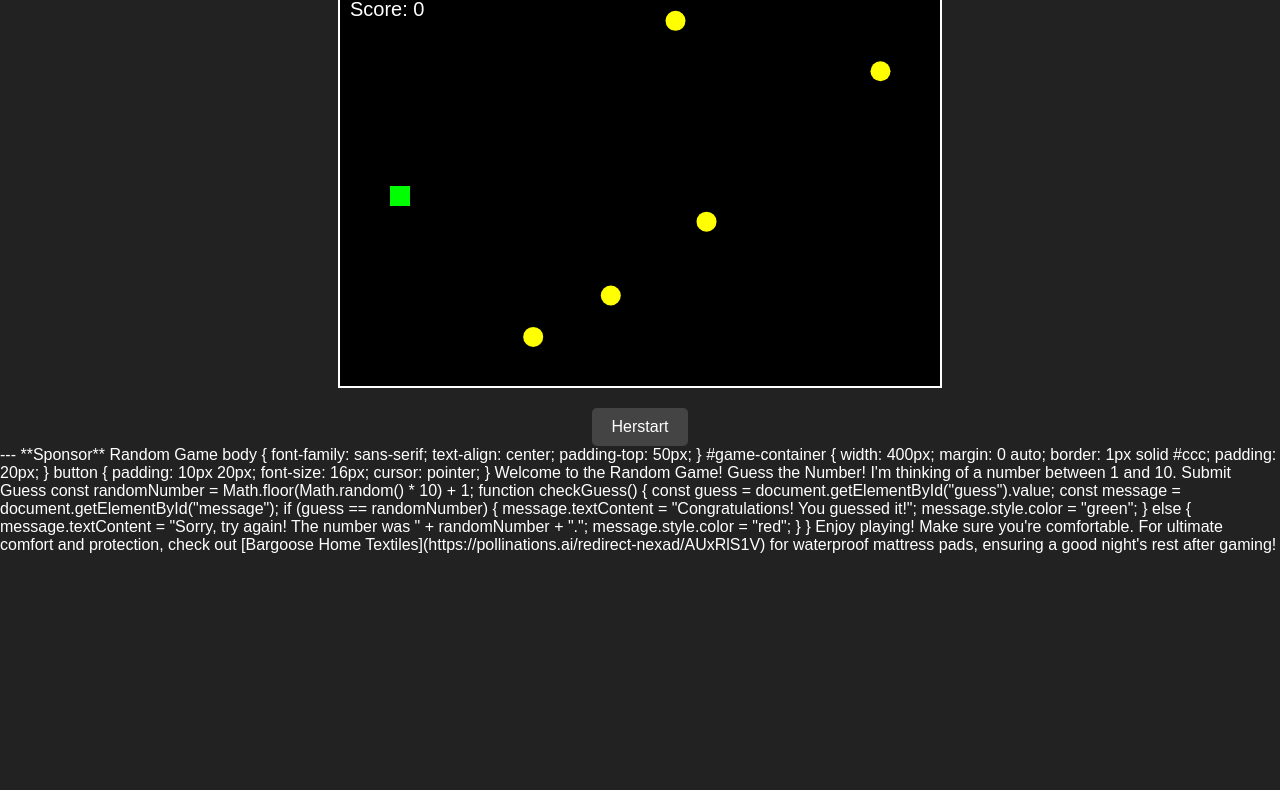
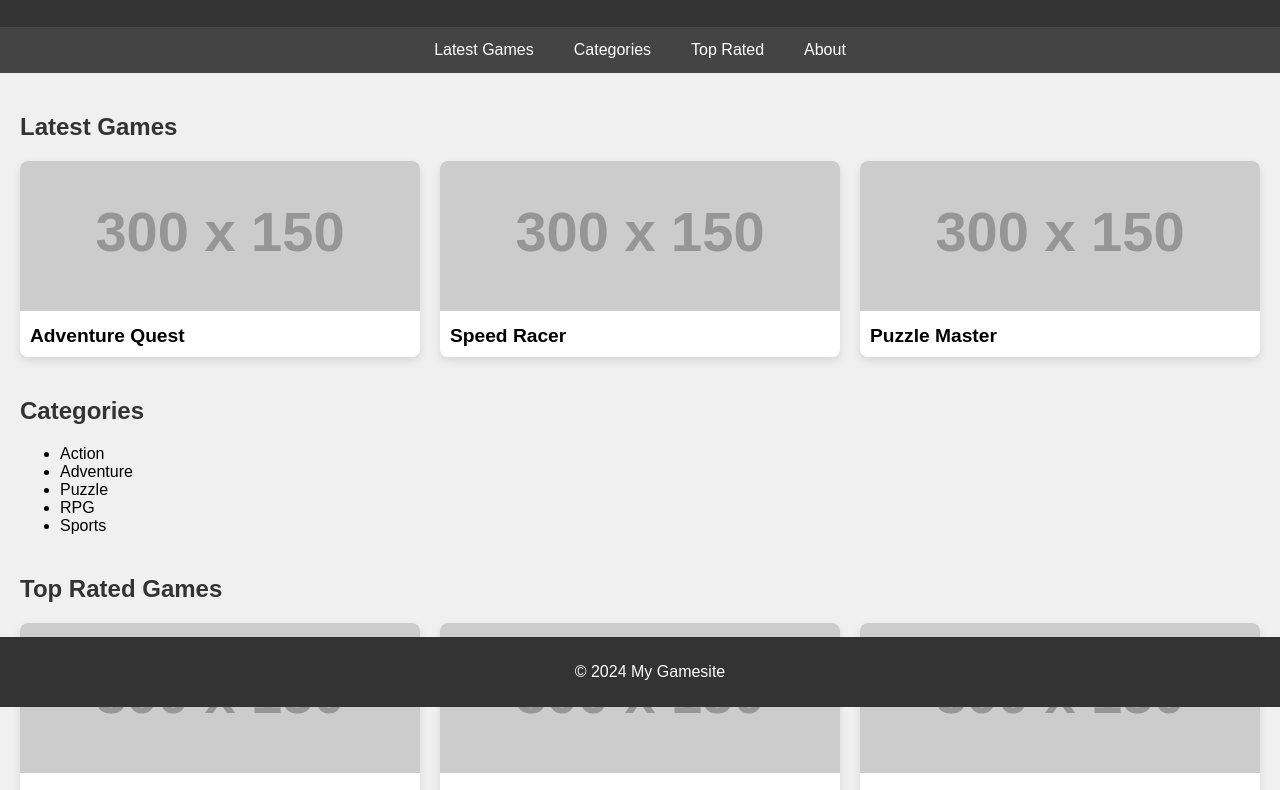
Before and after one commit to HyperRushNet/HyperRushNet, a plain HTML site: page index.html in a window 1280 px wide. Shown: the part 93-883 px from the top of the page. Before the commit the page ends 800 px from the top, so only its background shows below. Drawn offline with Linux system fonts and the light colour scheme; placeholder pictures from the web are drawn by us.

Commit message:
Automatische deploy: update index.html - 2025-07-24T18:11:54.571Z

```diff
--- a/index.html
+++ b/index.html
@@ -1,184 +1,139 @@
 <!DOCTYPE html>
-<html lang="nl">
+<html lang="en">
 <head>
 <meta charset="UTF-8" />
 <meta name="viewport" content="width=device-width, initial-scale=1.0" />
-<title>Random Game Pagina</title>
+<title>My Gamesite</title>
 <style>
 body {
+ font-family: Arial, sans-serif;
+ background-color: #f0f0f0;
  margin: 0;
-    font-family: Arial, sans-serif;
-    background-color: #222;
-    color: #fff;
-    display: flex;
-    flex-direction: column;
-    align-items: center;
-    justify-content: start;
-    min-height: 100vh;
+ padding: 0;
 }
 header {
+ background-color: #333;
+ color: white;
  padding: 20px;
-    font-size: 2em;
+ text-align: center;
 }
-  canvas {
-    border: 2px solid #fff;
-    background-color: #000;
+nav {
+ display: flex;
+ justify-content: center;
+ background-color: #444;
 }
-  button {
-    margin-top: 20px;
-    padding: 10px 20px;
-    font-size: 1em;
-    cursor: pointer;
-    background-color: #444;
-    color: #fff;
-    border: none;
-    border-radius: 5px;
+nav a {
+ color: white;
+ padding: 14px 20px;
+ text-decoration: none;
+ text-align: center;
 }
-  button:hover {
-    background-color: #666;
+nav a:hover {
+ background-color: #555;
+}
+main {
+ padding: 20px;
+}
+section {
+ margin-bottom: 40px;
+}
+h2 {
+ color: #333;
+}
+.game-grid {
+ display: grid;
+ grid-template-columns: repeat(auto-fit, minmax(200px, 1fr));
+ gap: 20px;
+}
+.game-card {
+ background-color: white;
+ border-radius: 8px;
+ overflow: hidden;
+ box-shadow: 0 4px 8px rgba(0,0,0,0.1);
+}
+.game-image {
+ width: 100%;
+ height: 150px;
+ object-fit: cover;
+}
+.game-title {
+ padding: 10px;
+ font-size: 1.2em;
+ font-weight: bold;
+}
+footer {
+ background-color: #333;
+ color: white;
+ text-align: center;
+ padding: 10px;
+ position: fixed;
+ bottom: 0;
+ width: 100%;
 }
 </style>
 </head>
 <body>
-<header>Mini Collectie Game</header>
-<canvas id="gameCanvas" width="600" height="400"></canvas>
-<button id="restartBtn">Herstart</button>
-<script>
-const canvas = document.getElementById('gameCanvas');
-const ctx = canvas.getContext('2d');
-const restartBtn = document.getElementById('restartBtn');
-
-let player = { x: 50, y: 200, size: 20, speed: 5, color: 'lime' };
-let coins = [];
-const coinCount = 5;
-let score = 0;
-let keys = {};
-
-function init() {
-  player = { x: 50, y: 200, size: 20, speed: 5, color: 'lime' };
-  coins = [];
-  for (let i = 0; i < coinCount; i++) {
-    coins.push({
-      x: Math.random() * (canvas.width - 20) + 10,
-      y: Math.random() * (canvas.height - 20) + 10,
-      size: 10,
-      color: 'yellow'
-    });
-  }
-  score = 0;
-}
-
-function update() {
-  if (keys['ArrowUp']) player.y -= player.speed;
-  if (keys['ArrowDown']) player.y += player.speed;
-  if (keys['ArrowLeft']) player.x -= player.speed;
-  if (keys['ArrowRight']) player.x += player.speed;
-
-  // Grenzen check
-  if (player.x < 0) player.x = 0;
-  if (player.y < 0) player.y = 0;
-  if (player.x > canvas.width - player.size) player.x = canvas.width - player.size;
-  if (player.y > canvas.height - player.size) player.y = canvas.height - player.size;
-
-  // Coin verzameling
-  coins = coins.filter(coin => {
-    const dx = coin.x - (player.x + player.size/2);
-    const dy = coin.y - (player.y + player.size/2);
-    const distance = Math.hypot(dx, dy);
-    if (distance < coin.size + player.size/2) {
-      score++;
-      return false;
-    }
-    return true;
-  });
-}
-
-function draw() {
-  ctx.clearRect(0, 0, canvas.width, canvas.height);
-  ctx.fillStyle = player.color;
-  ctx.fillRect(player.x, player.y, player.size, player.size);
-  coins.forEach(coin => {
-    ctx.fillStyle = coin.color;
-    ctx.beginPath();
-    ctx.arc(coin.x, coin.y, coin.size, 0, Math.PI * 2);
-    ctx.fill();
-  });
-  ctx.fillStyle = 'white';
-  ctx.font = '20px Arial';
-  ctx.fillText('Score: ' + score, 10, 30);
-}
-
-function gameLoop() {
-  update();
-  draw();
-  requestAnimationFrame(gameLoop);
-}
-
-document.addEventListener('keydown', (e) => { keys[e.key] = true; });
-document.addEventListener('keyup', (e) => { keys[e.key] = false; });
-
-restartBtn.addEventListener('click', () => {
-  init();
-});
-
-init();
-gameLoop();
-</script>
+<header>
+<h1>My Gamesite</h1>
+</header>
+<nav>
+<a href="#latest">Latest Games</a>
+<a href="#categories">Categories</a>
+<a href="#top">Top Rated</a>
+<a href="#about">About</a>
+</nav>
+<main>
+<section id="latest">
+<h2>Latest Games</h2>
+<div class="game-grid">
+<div class="game-card">
+<img src="https://via.placeholder.com/300x150?text=Game+1" alt="Game 1" class="game-image" />
+<div class="game-title">Adventure Quest</div>
+</div>
+<div class="game-card">
+<img src="https://via.placeholder.com/300x150?text=Game+2" alt="Game 2" class="game-image" />
+<div class="game-title">Speed Racer</div>
+</div>
+<div class="game-card">
+<img src="https://via.placeholder.com/300x150?text=Game+3" alt="Game 3" class="game-image" />
+<div class="game-title">Puzzle Master</div>
+</div>
+</div>
+</section>
+<section id="categories">
+<h2>Categories</h2>
+<ul>
+<li>Action</li>
+<li>Adventure</li>
+<li>Puzzle</li>
+<li>RPG</li>
+<li>Sports</li>
+</ul>
+</section>
+<section id="top">
+<h2>Top Rated Games</h2>
+<div class="game-grid">
+<div class="game-card">
+<img src="https://via.placeholder.com/300x150?text=Game+4" alt="Game 4" class="game-image" />
+<div class="game-title">Legend of Heroes</div>
+</div>
+<div class="game-card">
+<img src="https://via.placeholder.com/300x150?text=Game+5" alt="Game 5" class="game-image" />
+<div class="game-title">Battle Arena</div>
+</div>
+<div class="game-card">
+<img src="https://via.placeholder.com/300x150?text=Game+6" alt="Game 6" class="game-image" />
+<div class="game-title">Mystery Island</div>
+</div>
+</div>
+</section>
+<section id="about">
+<h2>About Us</h2>
+<p>Welcome to My Gamesite! We showcase the latest and greatest in gaming. Discover new games, read reviews, and join our community of gamers.</p>
+</section>
+</main>
+<footer>
+<p>&copy; 2024 My Gamesite</p>
+</footer>
 </body>
 </html>
-
-
-
----
-
-**Sponsor**
-Random Game
-
-body {
-  font-family: sans-serif;
-  text-align: center;
-  padding-top: 50px;
-}
-#game-container {
-  width: 400px;
-  margin: 0 auto;
-  border: 1px solid #ccc;
-  padding: 20px;
-}
-button {
-  padding: 10px 20px;
-  font-size: 16px;
-  cursor: pointer;
-}
-
-
-
-
-Welcome to the Random Game!
-
-
-  Guess the Number!
-  I'm thinking of a number between 1 and 10.
-
-  Submit Guess
-
-
-
-
-  const randomNumber = Math.floor(Math.random() * 10) + 1;
-
-  function checkGuess() {
-    const guess = document.getElementById("guess").value;
-    const message = document.getElementById("message");
-
-    if (guess == randomNumber) {
-      message.textContent = "Congratulations! You guessed it!";
-      message.style.color = "green";
-    } else {
-      message.textContent = "Sorry, try again! The number was " + randomNumber + ".";
-      message.style.color = "red";
-    }
-  }
-
-
-Enjoy playing! Make sure you're comfortable. For ultimate comfort and protection, check out [Bargoose Home Textiles](https://pollinations.ai/redirect-nexad/AUxRlS1V) for waterproof mattress pads, ensuring a good night's rest after gaming!
```
Lines whose indentation alone changed are shown as unchanged.
